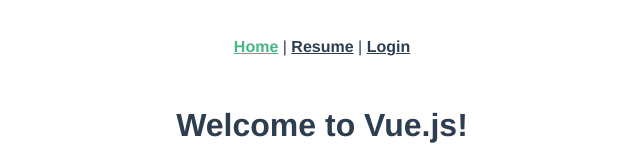
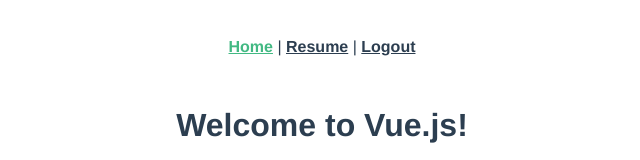
Before and after one commit to tmilitello/student-portal, a Vue app: page / in a window 1280 px wide. Shown: the top 160 px of the page, without its empty margins (318-958 px from the left). Built offline with nearby package versions, Linux system fonts and the light colour scheme; sample sign-in values are in the browser's storage.

Commit message:
Hides login button if user is logged in, hides logout button if user isn't logged in

```diff
--- a/src/App.vue
+++ b/src/App.vue
@@ -1,10 +1,26 @@
+<script>
+export default {
+  data: function () {
+    return {
+      isLoggedIn: false,
+    };
+  },
+  watch: {
+    $route: function () {
+      this.isLoggedIn = !!localStorage.jwt;
+    },
+  },
+};
+</script>
+
 <template>
   <nav>
     <router-link to="/">Home</router-link>
     |
     <router-link to="/resumes">Resume</router-link>
     |
-    <router-link to="/login">Login</router-link>
+    <router-link to="/login" v-if="!isLoggedIn">Login</router-link>
+    <router-link to="/logout" v-if="isLoggedIn">Logout</router-link>
   </nav>
   <router-view />
 </template>
--- a/src/router/index.js
+++ b/src/router/index.js
@@ -2,6 +2,7 @@
 import HomeView from "../views/HomeView.vue";
 import ResumesIndex from "../views/ResumesIndex.vue";
 import LoginView from "../views/LoginView.vue";
+import LogoutView from "../views/LogoutView.vue";
 
 const routes = [
   {
@@ -13,6 +14,11 @@
     path: "/login",
     name: "login",
     component: LoginView,
+  },
+  {
+    path: "/logout",
+    name: "logout",
+    component: LogoutView,
   },
   {
     path: "/resumes",
--- /dev/null
+++ b/src/views/LogoutView.vue
@@ -0,0 +1,15 @@
+<script>
+import axios from "axios";
+
+export default {
+  created: function () {
+    delete axios.defaults.headers.common["Authorization"];
+    localStorage.removeItem("jwt");
+    this.$router.push("/");
+  },
+};
+</script>
+
+<template>
+  <div class="logout"></div>
+</template>
```
